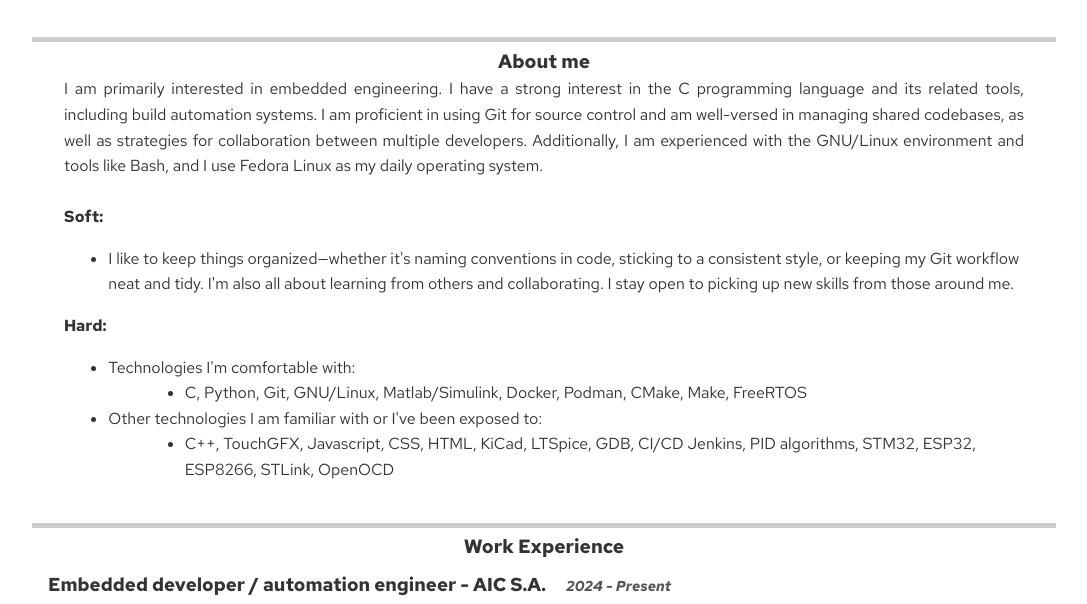
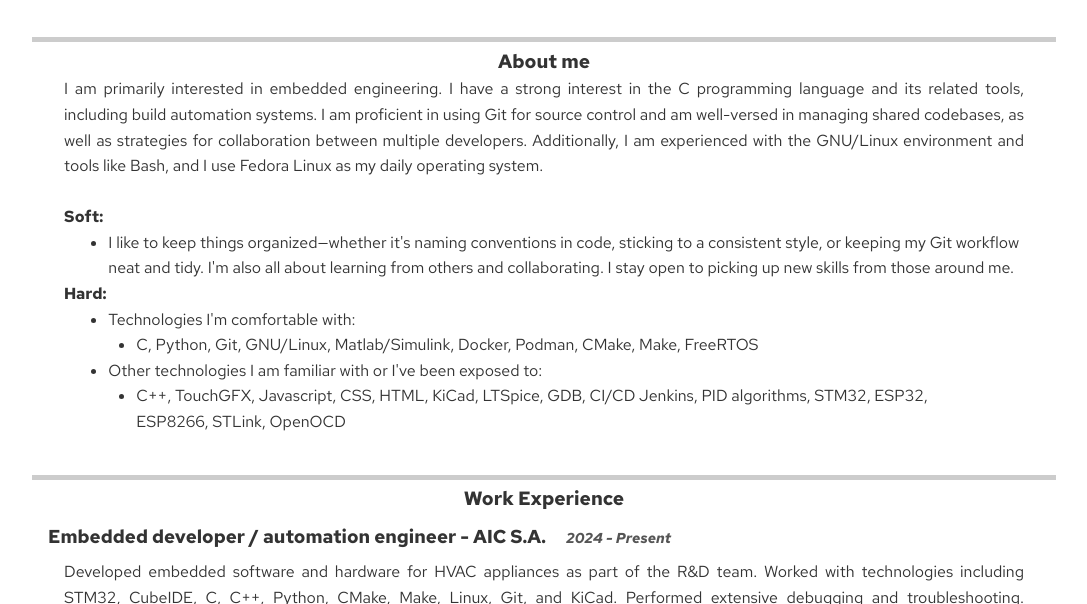
Before and after one commit to bubleBoble/bubleboble.github.io, a plain HTML site: page content/aboutme/resume/resume.html in a window 1280 px wide. Shown: the part 136-740 px from the top of the page, without its empty margins (96-1183 px from the left). Drawn offline with Linux system fonts and the light colour scheme.

Commit message:
changed margins for html lists

```diff
--- a/content/aboutme/resume/resume_style.css
+++ b/content/aboutme/resume/resume_style.css
@@ -90,7 +90,14 @@ section ul {
     list-style: disc;
     padding-left: 20px;
     margin-left: 3.523rem;
+    /* margin-left: 2rem; */
     margin-right: 2rem;
+    margin-top: 0;
+    margin-bottom: 0;
+}
+
+li ul {
+    margin-left: 0.5rem;
 }
 
 footer {
```
